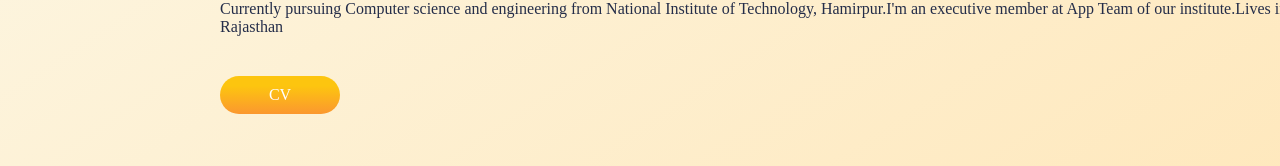
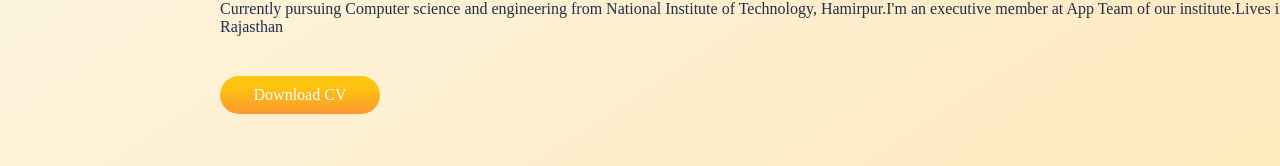
Before and after one commit to Gagneja1512/my-portfolio, a React (Create React App) app: page / in a window 1280 px wide. Shown: the part 358-524 px from the top of the page. Built offline with nearby package versions, Linux system fonts and the light colour scheme.

Commit message:
Animation to navbar

```diff
--- a/src/components/Intro/Intro.css
+++ b/src/components/Intro/Intro.css
@@ -16,7 +16,7 @@
     display: flex;
     flex-direction: column;
     margin-left: 7.5rem;
-    animation: MoveInLeft 2s;
+    animation: MoveInLeft 1.5s;
 }
 
 .i-name>:nth-child(1)
@@ -42,11 +42,11 @@
 }
 
 .i-button{
-    width: 6rem;
+    width: 8rem;
     height: 2rem ;
     margin-left: 7.5rem;
     transition: all .3s;
-    animation: MoveInLeft 2s;
+    animation: MoveInLeft 1.5s;
 }
 
 .i-button:hover{
@@ -58,7 +58,7 @@
     display: flex;
     gap: 0rem;
     margin-left: 7.5rem;
-    animation: MoveInRight 2s;
+    animation: MoveInRight 1.5s;
 }
 
 @keyframes MoveInRight {
--- a/src/components/Intro/Intro.js
+++ b/src/components/Intro/Intro.js
@@ -14,7 +14,7 @@
                     <span>Currently pursuing Computer science and engineering from National Institute of Technology, Hamirpur.I'm an executive member at App Team of our institute.Lives in Hanumangarh , Rajasthan</span>
                 </div>
 
-                <button className="button i-button">CV</button>
+                <button className="button i-button">Download CV</button>
                 <div className="i-icons">
                     <a href="https://github.com/Gagneja1512"><img src={Github} alt="" /></a>
                     <img src={LinkedIn} alt="" />
--- a/src/components/Navbar/Navbar.css
+++ b/src/components/Navbar/Navbar.css
@@ -2,6 +2,19 @@
     height: 10vh;
     display: flex;
     justify-content: space-between;
+    animation: MoveInTop 1.5s;
+}
+
+@keyframes MoveInTop{
+    0%{
+        transform: translateY(1rem);
+        opacity: 0;
+    }
+
+    100%{
+        opacity: 1;
+        transform: translateY(0);
+    }
 }
 
 .n-left{
```
